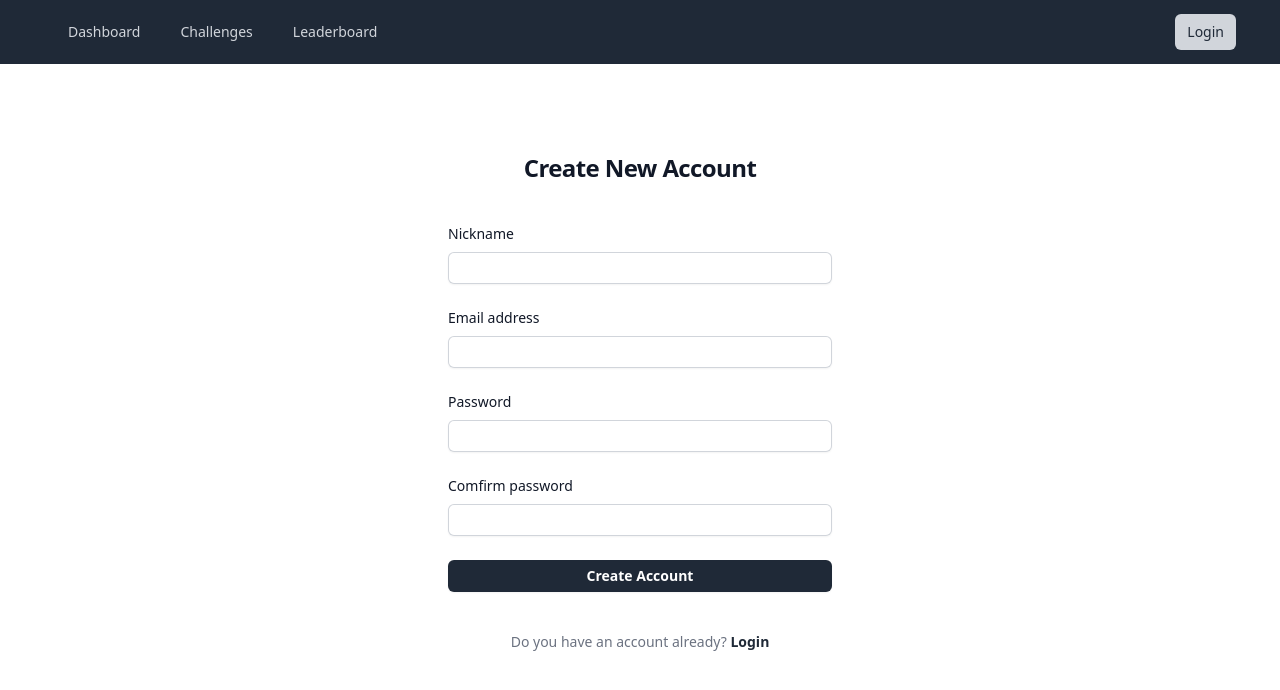
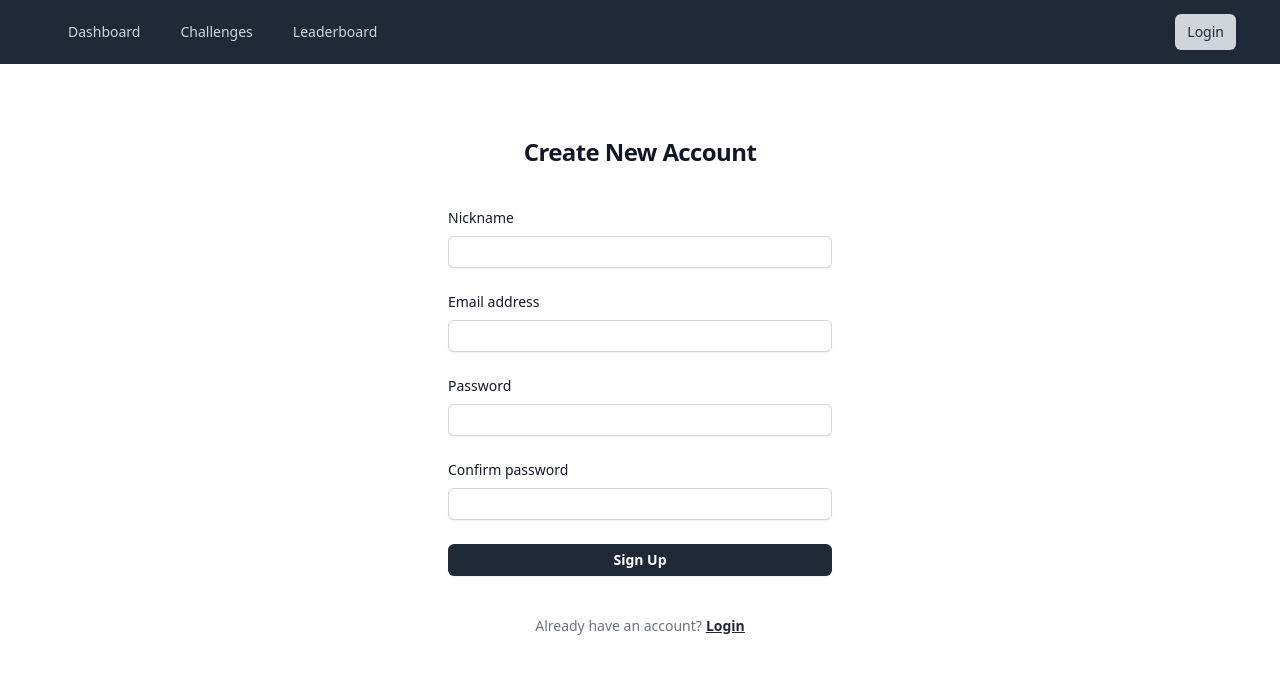
Before and after one commit to Fantasy-Academy/fantasy-academy, a Next.js app in the folder frontend/: page /signup in a window 1280 px wide. Shown: the top 690 px of the page. Built offline with nearby package versions, Linux system fonts and the light colour scheme.

Commit message:
frontend: added CBA for signup/login pages

```diff
--- a/frontend/app/login/page.tsx
+++ b/frontend/app/login/page.tsx
@@ -2,13 +2,14 @@
 
 import React from 'react';
 import { useRouter } from 'next/navigation';
+import LoginForm from '../../components/common/forms/LoginForm';
+import LinkBtn from '../../components/common/LinkBtn';
 
-export default function Login() {
+const Login = () => {
   const router = useRouter();
 
   const handleSubmit = (e: React.FormEvent<HTMLFormElement>) => {
     e.preventDefault();
-
     router.push('/dashboard');
   };
 
@@ -21,63 +22,14 @@ export default function Login() {
       </div>
 
       <div className="mt-10 sm:mx-auto sm:w-full sm:max-w-sm">
-        <form onSubmit={handleSubmit} className="space-y-6">
-          <div>
-            <label htmlFor="email" className="block text-sm font-medium text-gray-900">
-              Email address
-            </label>
-            <div className="mt-2">
-              <input
-                id="email"
-                name="email"
-                type="email"
-                required
-                autoComplete="email"
-                className="block w-full rounded-md border-0 py-1.5 text-gray-900 shadow-sm ring-1 ring-inset ring-gray-300 placeholder:text-gray-400 focus:ring-2 focus:ring-inset focus:ring-gray-800 sm:text-sm"
-              />
-            </div>
-          </div>
-
-          <div>
-            <div className="flex items-center justify-between">
-              <label htmlFor="password" className="block text-sm font-medium text-gray-900">
-                Password
-              </label>
-              <div className="text-sm">
-                <a href="forgotPassword" className="font-semibold text-gray-800 hover:text-gray-600">
-                  Forgot password?
-                </a>
-              </div>
-            </div>
-            <div className="mt-2">
-              <input
-                id="password"
-                name="password"
-                type="password"
-                required
-                autoComplete="current-password"
-                className="block w-full rounded-md border-0 py-1.5 text-gray-900 shadow-sm ring-1 ring-inset ring-gray-300 placeholder:text-gray-400 focus:ring-2 focus:ring-inset focus:ring-gray-800 sm:text-sm"
-              />
-            </div>
-          </div>
-
-          <div>
-            <button
-              type="submit"
-              className="flex w-full justify-center rounded-md bg-gray-800 px-3 py-1.5 text-sm font-semibold text-white shadow-sm hover:bg-gray-700 focus-visible:outline focus-visible:outline-2 focus-visible:outline-offset-2 focus-visible:outline-gray-800"
-            >
-              Login
-            </button>
-          </div>
-        </form>
-
-        <p className="mt-10 text-center text-sm text-gray-500">
-          Don&apos;t have an account yet?{' '}
-          <a href="/signup" className="font-semibold text-gray-800 hover:text-gray-600">
-            Sign Up
-          </a>
-        </p>
+        <LoginForm handleSubmit={handleSubmit} />
+        <div className="mt-10 flex justify-center text-sm text-gray-500">
+          <span className="mr-1">Don't have an account?</span>
+          <LinkBtn link="/signup" text="Sign Up" />
+        </div>
       </div>
     </div>
   );
-}
+};
+
+export default Login;
--- a/frontend/app/signup/page.tsx
+++ b/frontend/app/signup/page.tsx
@@ -1,21 +1,23 @@
 "use client";
 
 import React from 'react';
-import { useRouter } from 'next/navigation'; // Import useRouter for redirection
+import { useRouter } from 'next/navigation';
+import SignupForm from '../../components/common/forms/SignupForm';
+import LinkBtn from '../../components/common/LinkBtn';
 
-export default function Login() {
-    const router = useRouter(); // Use Next.js router for navigation
+const SignUp = () => {
+    const router = useRouter();
 
     const handleSubmit = (e: React.FormEvent<HTMLFormElement>) => {
         e.preventDefault();
-        // Here you can handle your login logic, e.g., authenticate the user
+        // Handle signup logic here, e.g., send form data to an API
 
-        // Redirect to the dashboard or another page after successful login
+        // Redirect to the dashboard or another page after successful signup
         router.push('/dashboard');
     };
 
     return (
-        <div className="flex min-h-full flex-1 flex-col justify-center px-6 py-12 lg:px-8">
+        <div className="flex min-h-full flex-1 flex-col justify-center px-6 py-8 lg:px-8">
             <div className="sm:mx-auto sm:w-full sm:max-w-sm text-center">
                 <h2 className="mt-10 text-2xl font-bold tracking-tight text-gray-900">
                     Create New Account
@@ -23,92 +25,14 @@ export default function Login() {
             </div>
 
             <div className="mt-10 sm:mx-auto sm:w-full sm:max-w-sm">
-                <form onSubmit={handleSubmit} className="space-y-6">
-                <div>
-                        <label htmlFor="nickname" className="block text-sm font-medium text-gray-900">
-                            Nickname
-                        </label>
-                        <div className="mt-2">
-                            <input
-                                id="nickname"
-                                name="nickname"
-                                type="text"
-                                required
-                                autoComplete="nickname"
-                                className="block w-full rounded-md border-0 py-1.5 text-gray-900 shadow-sm ring-1 ring-inset ring-gray-300 placeholder:text-gray-400 focus:ring-2 focus:ring-inset focus:ring-gray-800 sm:text-sm"
-                            />
-                        </div>
-                    </div>
-
-                    <div>
-                        <label htmlFor="email" className="block text-sm font-medium text-gray-900">
-                            Email address
-                        </label>
-                        <div className="mt-2">
-                            <input
-                                id="email"
-                                name="email"
-                                type="email"
-                                required
-                                autoComplete="email"
-                                className="block w-full rounded-md border-0 py-1.5 text-gray-900 shadow-sm ring-1 ring-inset ring-gray-300 placeholder:text-gray-400 focus:ring-2 focus:ring-inset focus:ring-gray-800 sm:text-sm"
-                            />
-                        </div>
-                    </div>
-
-                    <div>
-                        <div className="flex items-center justify-between">
-                            <label htmlFor="password" className="block text-sm font-medium text-gray-900">
-                                Password
-                            </label>
-                        </div>
-                        <div className="mt-2">
-                            <input
-                                id="password"
-                                name="password"
-                                type="password"
-                                required
-                                autoComplete="current-password"
-                                className="block w-full rounded-md border-0 py-1.5 text-gray-900 shadow-sm ring-1 ring-inset ring-gray-300 placeholder:text-gray-400 focus:ring-2 focus:ring-inset focus:ring-gray-800 sm:text-sm"
-                            />
-                        </div>
-                    </div>
-
-                    <div>
-                        <div className="flex items-center justify-between">
-                            <label htmlFor="confirm password" className="block text-sm font-medium text-gray-900">
-                                Comfirm password
-                            </label>
-                        </div>
-                        <div className="mt-2">
-                            <input
-                                id="password"
-                                name="password"
-                                type="password"
-                                required
-                                autoComplete="current-password"
-                                className="block w-full rounded-md border-0 py-1.5 text-gray-900 shadow-sm ring-1 ring-inset ring-gray-300 placeholder:text-gray-400 focus:ring-2 focus:ring-inset focus:ring-gray-800 sm:text-sm"
-                            />
-                        </div>
-                    </div>
-
-                    <div>
-                        <button
-                            type="submit"
-                            className="flex w-full justify-center rounded-md bg-gray-800 px-3 py-1.5 text-sm font-semibold text-white shadow-sm hover:bg-gray-700 focus-visible:outline focus-visible:outline-2 focus-visible:outline-offset-2 focus-visible:outline-gray-800"
-                        >
-                            Create Account
-                        </button>
-                    </div>
-                </form>
-
-                <p className="mt-10 text-center text-sm text-gray-500">
-                    Do you have an account already?{' '}
-                    <a href="/login" className="font-semibold text-gray-800 hover:text-gray-600">
-                        Login
-                    </a>
-                </p>
+                <SignupForm handleSubmit={handleSubmit} />
+                <div className="mt-10 flex justify-center text-sm text-gray-500">
+                    <span className="mr-1">Already have an account?</span>
+                    <LinkBtn link="/login" text="Login" />
+                </div>
             </div>
         </div>
     );
-}
+};
+
+export default SignUp;
--- /dev/null
+++ b/frontend/components/common/Btn.tsx
@@ -0,0 +1,22 @@
+import React from 'react';
+
+interface ButtonProps {
+  type?: 'button' | 'submit' | 'reset';
+  onClick?: () => void;
+  text: string;
+  className?: string;
+}
+
+const Button: React.FC<ButtonProps> = ({ type = 'button', onClick, text, className }) => {
+  return (
+    <button
+      type={type}
+      onClick={onClick}
+      className={`flex w-full justify-center rounded-md bg-gray-800 px-3 py-1.5 text-sm font-semibold text-white shadow-sm hover:bg-gray-700 focus-visible:outline focus-visible:outline-2 focus-visible:outline-offset-2 focus-visible:outline-gray-800 ${className}`}
+    >
+      {text}
+    </button>
+  );
+};
+
+export default Button;
--- /dev/null
+++ b/frontend/components/common/InputField.tsx
@@ -0,0 +1,31 @@
+import React from 'react';
+
+interface InputFieldProps {
+  id: string;
+  label: string;
+  type: string;
+  autoComplete: string;
+  required: boolean;
+}
+
+const InputField: React.FC<InputFieldProps> = ({ id, label, type, autoComplete, required }) => {
+  return (
+    <div>
+      <label htmlFor={id} className="block text-sm font-medium text-gray-900">
+        {label}
+      </label>
+      <div className="mt-2">
+        <input
+          id={id}
+          name={id}
+          type={type}
+          required={required}
+          autoComplete={autoComplete}
+          className="block w-full rounded-md border-0 py-1.5 pl-2 pr-2 text-gray-900 shadow-sm ring-1 ring-inset ring-gray-300 placeholder:text-gray-400 focus:ring-2 focus:ring-inset focus:ring-gray-800 sm:text-sm"
+        />
+      </div>
+    </div>
+  );
+};
+
+export default InputField;
--- /dev/null
+++ b/frontend/components/common/LinkBtn.tsx
@@ -0,0 +1,19 @@
+import React from 'react';
+import Link from 'next/link';
+
+interface LinkButtonProps {
+    link: string;
+    text: string;
+}
+
+const LinkButton: React.FC<LinkButtonProps> = ({ link, text }) => {
+    return (
+        <div className="text-sm font-semibold text-gray-800 hover:text-gray-600 underline">
+            <Link href={link}>
+                {text}
+            </Link>
+        </div>
+    );
+};
+
+export default LinkButton;
--- /dev/null
+++ b/frontend/components/common/forms/LoginForm.tsx
@@ -0,0 +1,27 @@
+import React from 'react';
+import InputField from '../InputField';
+import LinkButton from '../LinkBtn';
+import Btn from '../Btn';
+
+interface LoginFormProps {
+    handleSubmit: (e: React.FormEvent<HTMLFormElement>) => void;
+}
+
+const LoginForm: React.FC<LoginFormProps> = ({ handleSubmit }) => {
+    return (
+        <form onSubmit={handleSubmit} className="space-y-6">
+            <InputField id="email" label="Email address" type="email" autoComplete="email" required />
+            <div>
+                <div className="flex flex-col gap-2">
+                    <InputField id="password" label="Password" type="password" autoComplete="current-password" required />
+                    <LinkButton link="/forgotPassword" text="Forgot password?" />
+                </div>
+            </div>
+            <div>
+                <Btn type='submit' text='Login' />
+            </div>
+        </form>
+    );
+};
+
+export default LoginForm;
--- /dev/null
+++ b/frontend/components/common/forms/SignupForm.tsx
@@ -0,0 +1,23 @@
+import React from 'react';
+import InputField from '../InputField';
+import Btn from '../Btn';
+
+interface LoginFormProps {
+    handleSubmit: (e: React.FormEvent<HTMLFormElement>) => void;
+}
+
+const LoginForm: React.FC<LoginFormProps> = ({ handleSubmit }) => {
+    return (
+        <form onSubmit={handleSubmit} className="space-y-6">
+            <InputField id="nickname" label="Nickname" type="text" autoComplete="nickname" required />
+            <InputField id="email" label="Email address" type="email" autoComplete="email" required />
+            <InputField id="password" label="Password" type="password" autoComplete="current-password" required />
+            <InputField id="confirm-password" label="Confirm password" type="password" autoComplete="" required />
+            <div>
+                <Btn type='submit' text='Sign Up' />
+            </div>
+        </form>
+    );
+};
+
+export default LoginForm;
```
Also changed, not shown: frontend/app/challenges/page.tsx (+4 -4 lines), frontend/app/dashboard/page.tsx (+4 -4 lines), frontend/components/dashboard/DashboardStats.tsx (+5 -5 lines).
